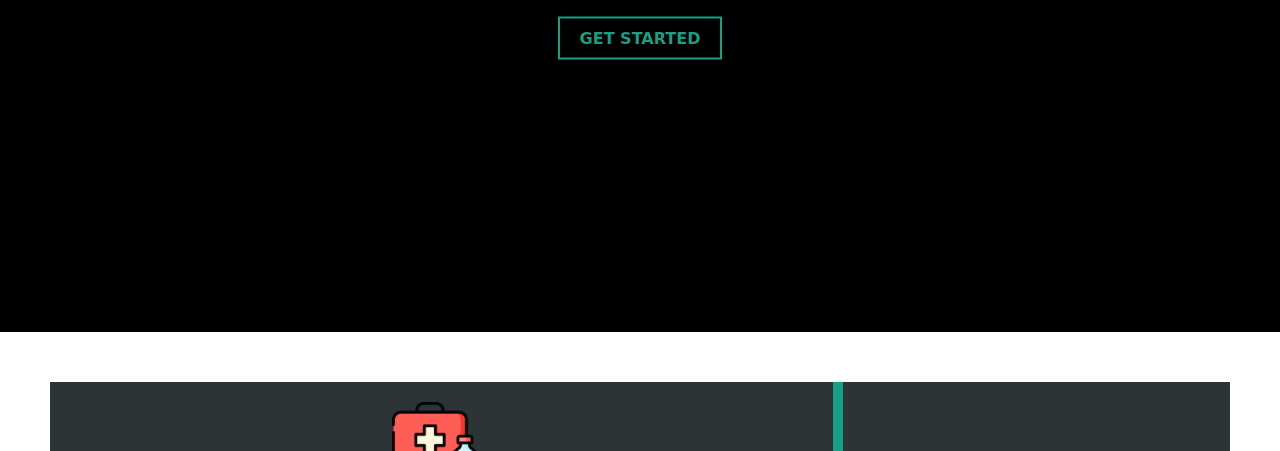
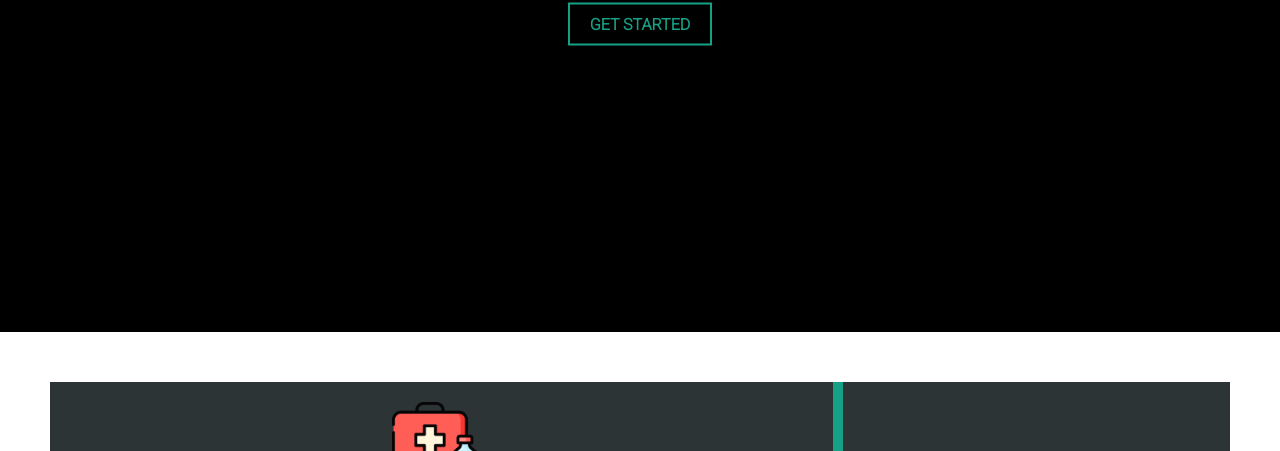
Before and after one commit to Sadiya387/AnytimeAnywhereMedicare.github.io, a plain HTML site: page index.html in a window 1280 px wide. Shown: the part 649-1100 px from the top of the page. Drawn offline with nearby package versions, Linux system fonts and the light colour scheme.

Commit message:
Update style.css

```diff
--- a/style.css
+++ b/style.css
@@ -1,10 +1,10 @@
- @import url ('https://fonts.googleapis.com/css2?family=Spicy+Rice&display=swap" rel="stylesheet');
+ @import url('https://fonts.googleapis.com/css2?family=Roboto:wght@300&display=swap');
 *
 {
   margin: 0;
   padding: 0;
   box-sizing: border-box;
-  font-family: 'Spicy Rice', cursive;
+  font-family: 'Roboto', sans-serif;
 }
 .landing-page{
   width: 100%;
```
